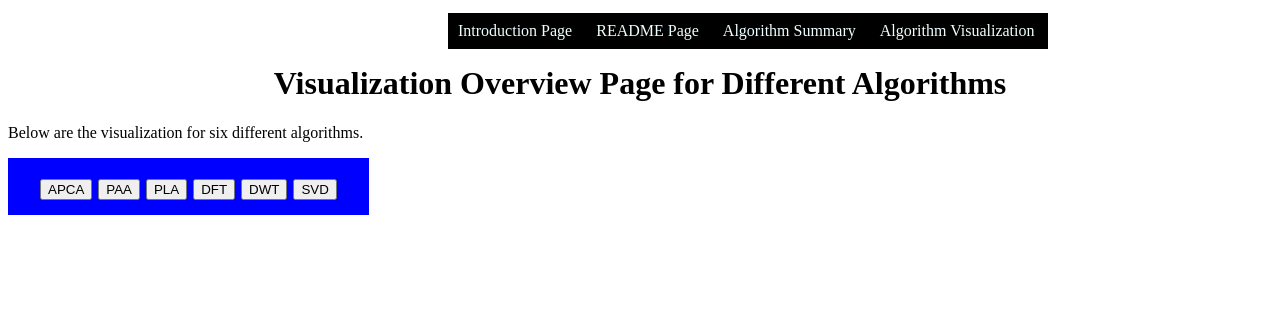
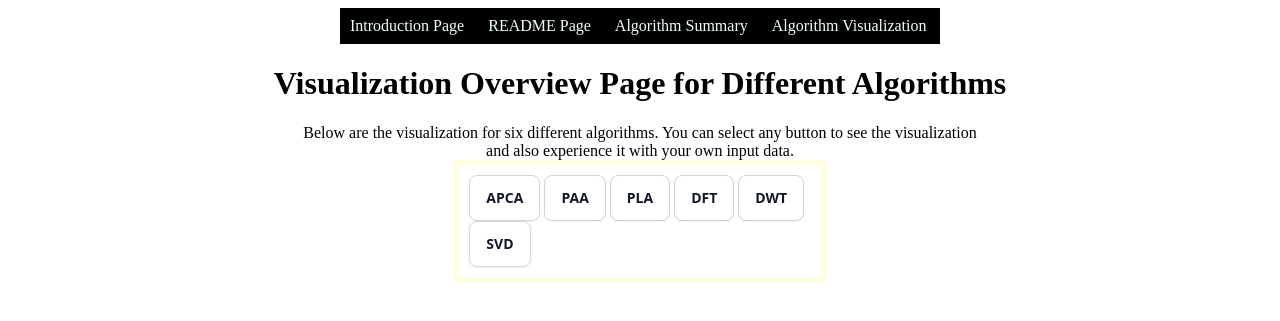
Before and after one commit to Jayson0709/time_series_project, a Flask app: page /visualization in a window 1280 px wide. Shown: the top 321 px of the page. Run offline with Flask 2, Linux system fonts and the light colour scheme; parts of the project's set-up code (start-up, migrations or seed data) failed here and were passed over.

Commit message:
[Update] adjustment on the layout of the UI.

```diff
--- a/static/css/style.css
+++ b/static/css/style.css
@@ -1,10 +1,10 @@
+@import url('https://fonts.googleapis.com/css2?family=Poppins:ital,wght@1,900&display=swap');
+
 #links-div {
     background-color:black;
     line-height: 36px;
+    margin: auto;
     width: 600px;
-    position: relative;
-    top: 5px;
-    left: 440px;
 }
 
 a {
@@ -24,13 +24,57 @@ h1 {
     text-align: center;
 }
 
+#intro_and_visualization-page-intro{
+    text-align: center;
+    margin: auto;
+    width: 700px;
+}
+
 #algorithm-buttons {
-  background-color: blue;
-  border: none;
-  color: white;
-  padding: 15px 32px;
+  background-color: #FFFFFF;
+  border: 1px solid rgb(209,213,219);
+  border-radius: .5rem;
+  box-sizing: border-box;
+  color: #111827;
+  font-family: "Inter var",ui-sans-serif,system-ui,-apple-system,system-ui,"Segoe UI",Roboto,"Helvetica Neue",Arial,"Noto Sans",sans-serif,"Apple Color Emoji","Segoe UI Emoji","Segoe UI Symbol","Noto Color Emoji";
+  font-size: .875rem;
+  font-weight: 600;
+  line-height: 1.25rem;
+  padding: .75rem 1rem;
   text-align: center;
-  text-decoration: none;
-  display: inline-block;
-  font-size: 24px;
+  text-decoration: none #D1D5DB solid;
+  text-decoration-thickness: auto;
+  box-shadow: 0 1px 2px 0 rgba(0, 0, 0, 0.05);
+  cursor: pointer;
+  user-select: none;
+  -webkit-user-select: none;
+  touch-action: manipulation;
 }
+
+#algorithm-buttons:hover {
+  background-color: rgb(249,250,251);
+}
+
+#algorithm-buttons:focus {
+  outline: 2px solid transparent;
+  outline-offset: 2px;
+}
+
+#algorithm-buttons:focus-visible {
+  box-shadow: none;
+}
+
+
+#algorithm-buttons-div{
+    margin: auto;
+    width: 27%;
+    border: 5px solid lightyellow;
+    padding: 10px;
+}
+
+#README-and-summary-text-position{
+    position: relative;
+    top: 20px;
+    left: 30%;
+    width: 400px;
+}
--- a/templates/visualization.html
+++ b/templates/visualization.html
@@ -1,5 +1,5 @@
 <!DOCTYPE html>
-<html lang="en">
+<html lang="en" class="visualization-page">
 <head>
     <meta charset="UTF-8">
     <title>Algorithm Visualization</title>
@@ -16,18 +16,19 @@
     <h1>
         Visualization Overview Page for Different Algorithms
     </h1>
-    <p>
-        Below are the visualization for six different algorithms.
+    <p id="intro_and_visualization-page-intro">
+        Below are the visualization for six different algorithms. You can select any button to see the visualization and also experience it with your own input data.
     </p>
+
     {# TODO for some algorithms, we need to ask for the segments,  SVD show users to use a slide for user input to define the value of "n_elements"#}
     {# TODO provide own data input bar in each visualization #}
-    <div id="algorithm-buttons">
-        <button onclick="window.location.href='/visualization/APCA';">APCA</button>
-        <button onclick="window.location.href='/visualization/PAA';">PAA</button>
-        <button onclick="window.location.href='/visualization/PLA';">PLA</button>
-        <button onclick="window.location.href='/visualization/DFT';">DFT</button>
-        <button onclick="window.location.href='/visualization/DWT';">DWT</button>
-        <button onclick="window.location.href='/visualization/SVD';">SVD</button>
+    <div id="algorithm-buttons-div">
+        <button id="algorithm-buttons" onclick="window.location.href='/visualization/APCA';">APCA</button>
+        <button id="algorithm-buttons" onclick="window.location.href='/visualization/PAA';">PAA</button>
+        <button id="algorithm-buttons" onclick="window.location.href='/visualization/PLA';">PLA</button>
+        <button id="algorithm-buttons" onclick="window.location.href='/visualization/DFT';">DFT</button>
+        <button id="algorithm-buttons" onclick="window.location.href='/visualization/DWT';">DWT</button>
+        <button id="algorithm-buttons" onclick="window.location.href='/visualization/SVD';">SVD</button>
     </div>
 
 </body>
```
Also changed, not shown: templates/README.html (+7 -2 lines), templates/index.html (+6 -4 lines), templates/summary.html (+6 -1 lines).
